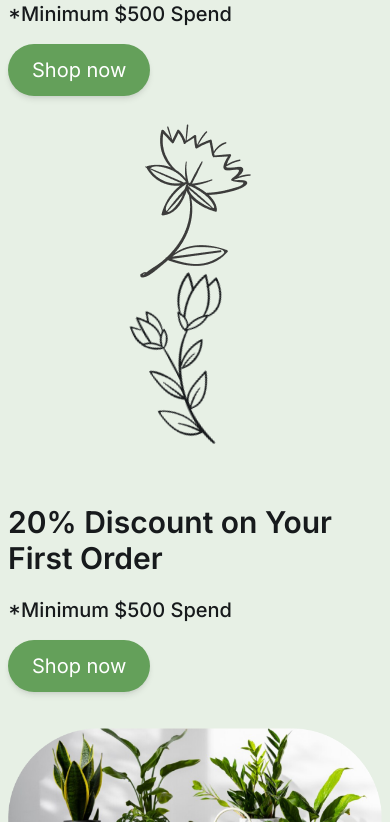
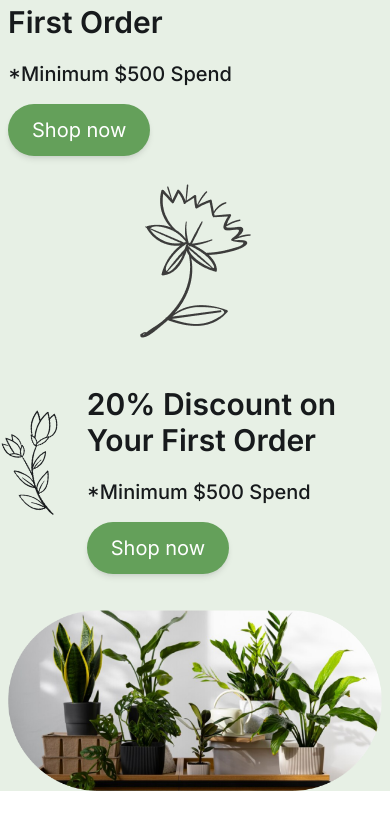
Before and after one commit to jibon-roy/pottrs-shed-work, a React (Vite) app: page / in a window 390 px wide. Shown: the part 9700-10522 px from the top of the page. Built offline with nearby package versions, Linux system fonts and the light colour scheme.

Commit message:
some updates added

```diff
--- a/src/components/Section/FooterSection.jsx
+++ b/src/components/Section/FooterSection.jsx
@@ -2,6 +2,7 @@ import { CiSearch } from "react-icons/ci";
 import { LuMailOpen } from "react-icons/lu";
 const FooterSection = () => {
   return (
+    <>
       <footer className="container flex gap-10 justify-center flex-wrap px-2 md:px-10 py-5 lg:px-20 2xl:px-36 bg-primary-green">
         <div className="relative flex max-w-2xl justify-center items-center">
           <CiSearch className="absolute left-2" />
@@ -26,6 +27,10 @@ const FooterSection = () => {
           </h3>
         </div>
       </footer>
+      <div className="italic mb-10 mt-96 text-center">
+        @2024-2026, Potter's Shed. All rights reserved.
+      </div>
+    </>
   );
 };
 
--- a/src/components/Section/Section.jsx
+++ b/src/components/Section/Section.jsx
@@ -1,6 +1,6 @@
 const Section = ({ children, className }) => {
   return (
-    <section className={`px-2 md:px-10 lg:px-20 2xl:px-36 ${className}`}>
+    <section className={`px-2 md:px-10 lg:px-16 2xl:px-36 ${className}`}>
       {children}
     </section>
   );
--- a/src/components/pages/home/DiscountSection.jsx
+++ b/src/components/pages/home/DiscountSection.jsx
@@ -11,10 +11,10 @@ const DiscountSection = () => {
   return (
     <Section className="bg-secondary-green">
       <FlexSection className="gap-5 justify-between flex-wrap items-center">
-        <div>
+        <div className="mx-auto">
           <img src={flower1} alt="flower1" />
         </div>
-        <FlexSection className="items-center gap-3">
+        <FlexSection className="items-center gap-3 mx-auto">
           <div>
             <Heading className="mb-5">20% Discount on Your First Order</Heading>
             <p className="text-xl font-medium">*Minimum $500 Spend </p>
@@ -25,21 +25,21 @@ const DiscountSection = () => {
           </div>
         </FlexSection>
       </FlexSection>
-      <FlexSection className="gap-5 justify-between flex-col flex-wrap items-center">
-        <FlexSection className="items-center gap-3">
+      <div className="gap-5 flex justify-between flex-col lg:flex-row flex-wrap items-center">
+        <div className="flex items-center gap-3 mx-auto">
           <div>
             <img src={flower4} className="reflect" alt="flower4" />
           </div>
-          <div>
+          <div className="mx-auto">
             <Heading className="mb-5">20% Discount on Your First Order</Heading>
             <p className="text-xl font-medium">*Minimum $500 Spend </p>
             <ButtonGreen>Shop now</ButtonGreen>
           </div>
-        </FlexSection>
-        <div>
+        </div>
+        <div className="mx-auto">
           <img src={flower3} alt="flower1" />
         </div>
-      </FlexSection>
+      </div>
     </Section>
   );
 };
--- a/src/components/pages/home/EntireRangSection.jsx
+++ b/src/components/pages/home/EntireRangSection.jsx
@@ -46,7 +46,7 @@ const EntireRangSection = () => {
       >
         Entire Range
       </Heading>
-      <GridSection>
+      <GridSection className="gap-5">
         {products.map(({ id, category, title, price, imgSrc, rating }) => (
           <ProductCard
             starClass={"bg-white"}
--- a/src/components/pages/home/TopCategorySection.jsx
+++ b/src/components/pages/home/TopCategorySection.jsx
@@ -45,7 +45,7 @@ const TopCategorySection = () => {
   return (
     <Section className="py-5">
       <Heading title={"Here is Our Top Categories"}>Top Categories</Heading>
-      <GridSection>
+      <GridSection className="gap-5">
         {products.map(({ id, category, title, price, imgSrc, rating }) => (
           <ProductCard
             key={id}
--- a/src/components/pages/home/WindspinnersSection.jsx
+++ b/src/components/pages/home/WindspinnersSection.jsx
@@ -40,7 +40,7 @@ const WindSpinnersSection = () => {
             <div></div>
             <div>
               <img src={Image2} className="-mb-5 w-32 -ml-5" alt="picture" />
-              <img src={Image3} alt="picture" />
+              <img src={Image3} className="w-60 2xl:w-full" alt="picture" />
             </div>
           </div>
         </FlexSection>
```
Lines whose indentation alone changed are shown as unchanged.
